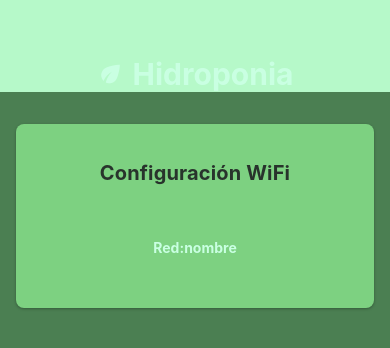
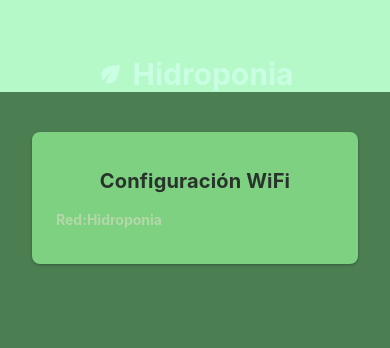
Before and after one commit to VALHEMSING/-hydropnia-app, a React Native app: screen / in a window 390 px wide. Shown: the top 348 px of the page. Built offline with nearby package versions, Linux system fonts and the light colour scheme.

Commit message:
fix: correciones para que de vea mejor

```diff
--- a/src/views/HydroponnieScreen.tsx
+++ b/src/views/HydroponnieScreen.tsx
@@ -1,31 +1,36 @@
+
 import { ScrollView, View, Text } from "react-native";
 import { Card, Divider, Title } from "react-native-paper";
 
 const Hydroponnie = () => {
   return (
     <ScrollView
-      className="flex-1 p-4 bg-light-bg dark:bg-dark-bg"
-      contentContainerStyle={{ paddingTop: 16 }} // Ajuste para el header
+      className="flex-1 p-8 pt-10 bg-light-bg dark:bg-dark-bg"
       keyboardShouldPersistTaps="handled"
     >
       <Card className="mb-4 rounded-lg bg-light-cards dark:bg-dark-cards">
         <Card.Content>
           <View className="items-center py-4">
+            {/* Título */}
             <Title
               style={{ fontWeight: 'bold' }}
-              className="text-light-text dark:text-dark-text text-9xl"
+              className="text-light-text dark:text-dark-text text-3xl"
             >
               Configuración WiFi
             </Title>
-            <Divider
-              style={{ height: 1, marginVertical: 8, marginTop: 12 }}
-              className="bg-light-divider dark:bg-dark-divider"
-            />
-            <View className="rounded-lg p-4 mt-2">
-                <Text className="my-1 text-light-text dark:text-dark-text">
-                    <Text className={`font-bold color-light-secondary dark:color-dark-secondary`}>Red:</Text>
-                    <Text className="font-bold color-light-secondary dark:color-dark-secondary">nombre</Text>
+
+            {/* Divider */}
+            <Divider className="w-1 h-1  my-2" />
+
+            <View className="w-full items-start px-2 mt-2">
+              <Text className="my-1">
+                <Text className="font-bold text-light-secondary dark:text-dark-secondary">
+                  Red:
                 </Text>
+                <Text className="font-bold text-light-secondary dark:text-dark-secondary">
+                     Hidroponia
+                </Text>
+              </Text>
             </View>
           </View>
         </Card.Content>
@@ -34,4 +39,4 @@ const Hydroponnie = () => {
   );
 };
 
-export default Hydroponnie;
+export default Hydroponnie
```
